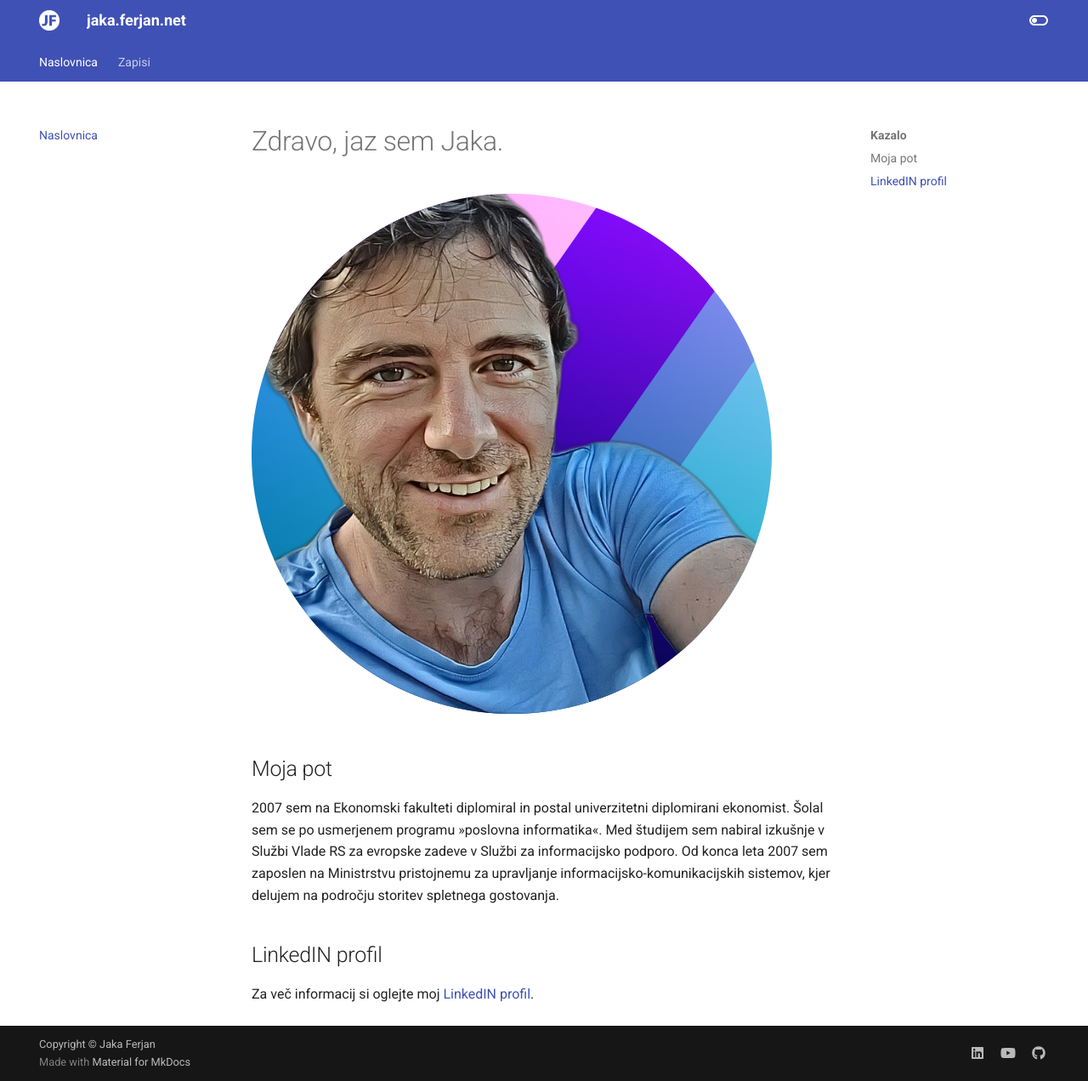
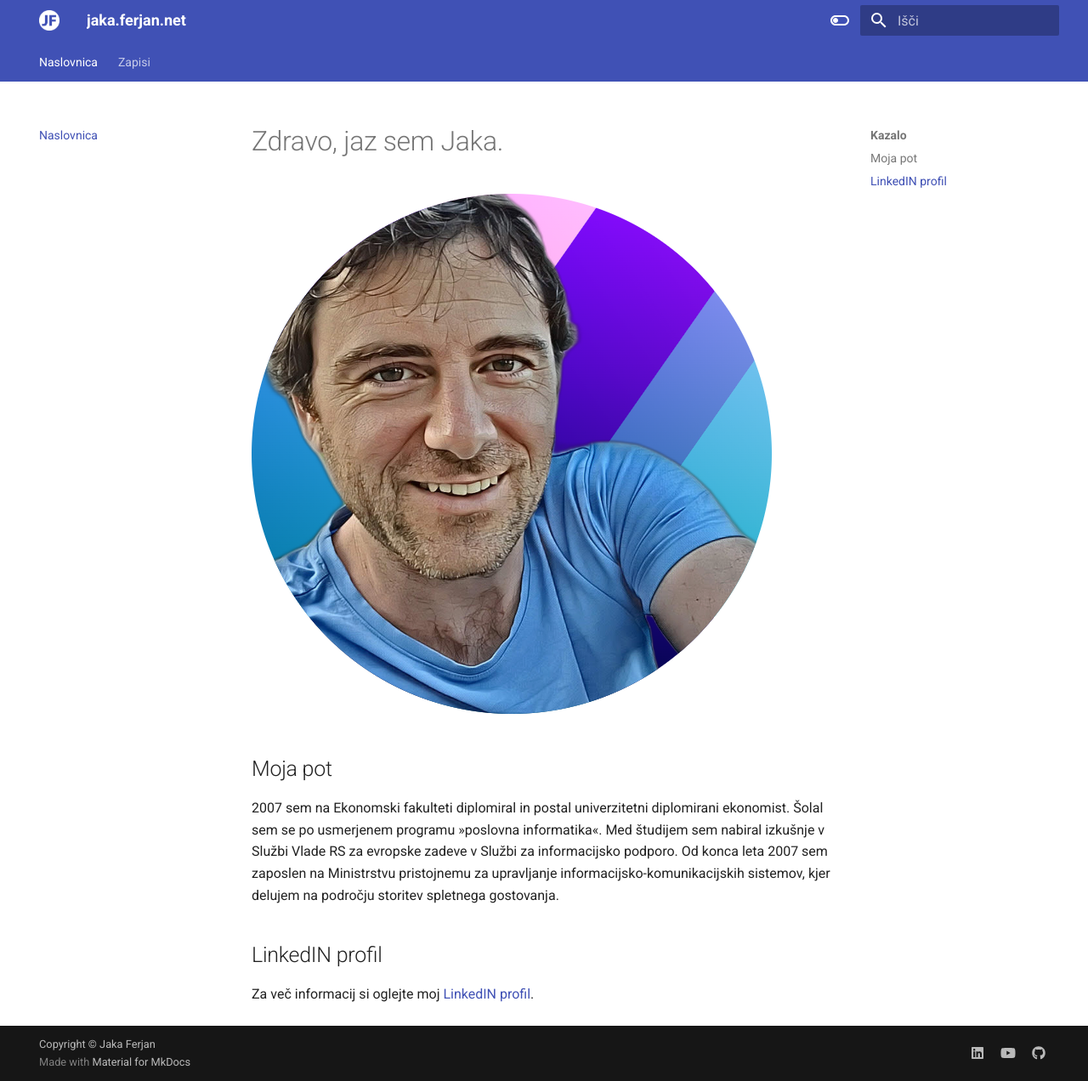
Before and after one commit to jferjan/jferjan.github.io, an MkDocs documentation site: the page built from docs/index.md, in a window 1280 px wide and 1272 px high. Shown: the whole window at 85% size. Built offline with MkDocs 1.6.1 and Material for MkDocs 9.7.7, drawn with Linux system fonts in a browser that asks for light colours; comment, search, counter and statistics services are not loaded.

```diff
--- a/mkdocs.yml
+++ b/mkdocs.yml
@@ -60,7 +60,7 @@ markdown_extensions:
 plugins:
   - tags:
       tags_file: zapisi.md
-  #- search # search za sl še ne deluje ker manjka lunr.sl.min.js
+  - search # search za sl še ne deluje ker manjka lunr.sl.min.js
 
 extra:
   social:
```
